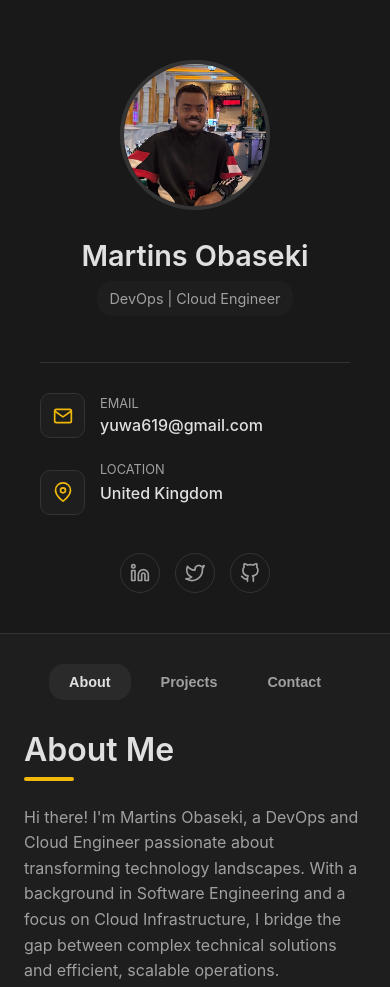
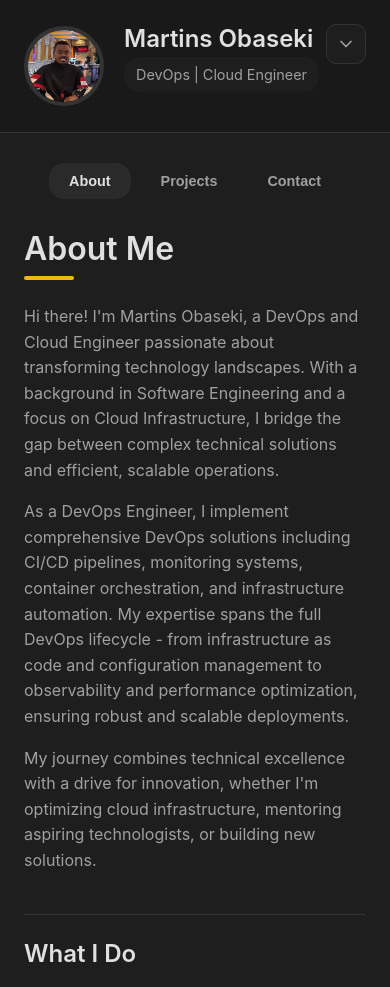
Before and after one commit to yuwa619/Cloud-resume-infra, a plain HTML site: page index.html in a window 390 px wide. Shown: the top 987 px of the page. Drawn offline with Linux system fonts and the light colour scheme.

Commit message:
added better mobile view

```diff
--- a/index.html
+++ b/index.html
@@ -12,10 +12,20 @@
 
         <aside class="sidebar">
             <div class="sidebar-content">
+
+                <div class="sidebar-header">
                     <img src="resources/martins_obaseki.jpeg" alt="Martins Obaseki" class="profile-pic">
+                    <div class="sidebar-header-text">
                         <h1>Martins Obaseki</h1>
                         <p class="title">DevOps | Cloud Engineer</p>
+                    </div>
+                </div>
 
+                <button class="dropdown-toggle" id="dropdown-toggle" aria-expanded="false" aria-controls="collapsible-content">
+                    <svg xmlns="http://www.w3.org/2000/svg" width="20" height="20" viewBox="0 0 24 24" fill="none" stroke="currentColor" stroke-width="2" stroke-linecap="round" stroke-linejoin="round"><polyline points="6 9 12 15 18 9"></polyline></svg>
+                </button>
+
+                <div class="sidebar-collapsible-content" id="collapsible-content">
                     <div class="divider"></div>
 
                     <div class="contact-info">
@@ -50,6 +60,7 @@
                         <a href="#" aria-label="GitHub" class="social-icon">
                             <svg xmlns="http://www.w3.org/2000/svg" width="20" height="20" viewBox="0 0 24 24" fill="none" stroke="currentColor" stroke-width="2" stroke-linecap="round" stroke-linejoin="round"><path d="M9 19c-5 1.5-5-2.5-7-3m14 6v-3.87a3.37 3.37 0 0 0-.94-2.61c3.14-.35 6.44-1.54 6.44-7A5.44 5.44 0 0 0 20 4.77 5.07 5.07 0 0 0 19.91 1S18.73.65 16 2.48a13.38 13.38 0 0 0-7 0C6.27.65 5.09 1 5.09 1A5.07 5.07 0 0 0 5 4.77a5.44 5.44 0 0 0-1.5 3.78c0 5.42 3.3 6.61 6.44 7A3.37 3.37 0 0 0 9 18.13V22"></path></svg>
                         </a>
+                    </div>
                 </div>
             </div>
         </aside>
--- a/js/script.js
+++ b/js/script.js
@@ -1,4 +1,5 @@
 document.addEventListener('DOMContentLoaded', () => {
+    // --- Tabbed Navigation ---
     const tabs = document.querySelectorAll('.tab-link');
     const contents = document.querySelectorAll('.tab-content');
 
@@ -17,4 +18,22 @@ document.addEventListener('DOMContentLoaded', () => {
             targetContent.classList.add('active');
         });
     });
+
+    // --- Mobile Sidebar Toggle ---
+    const toggleButton = document.getElementById('dropdown-toggle');
+    const collapsibleContent = document.getElementById('collapsible-content');
+
+    if (toggleButton && collapsibleContent) {
+        toggleButton.addEventListener('click', () => {
+            // Toggle the 'open' class on the content
+            collapsibleContent.classList.toggle('open');
+
+            // Toggle the 'open' class on the button (for icon rotation)
+            toggleButton.classList.toggle('open');
+
+            // Update ARIA attribute for accessibility
+            const isExpanded = collapsibleContent.classList.contains('open');
+            toggleButton.setAttribute('aria-expanded', isExpanded);
+        });
+    }
 });
--- a/styles/style.css
+++ b/styles/style.css
@@ -71,10 +71,15 @@ h1, h2, h3, h4 {
     border-right: 1px solid var(--border-color);
     display: flex;
     flex-direction: column;
+    position: relative;
 }
 
 .sidebar-content {
     margin-top: 20px;
+}
+
+.sidebar-header {
+    /* Container for pic, name, title */
 }
 
 .profile-pic {
@@ -86,18 +91,28 @@ h1, h2, h3, h4 {
     margin-bottom: 24px;
 }
 
-.sidebar h1 {
+.sidebar-header-text h1 {
     font-size: 1.8rem;
     margin-bottom: 8px;
 }
 
-.sidebar .title {
+.sidebar-header-text .title {
     font-size: 0.9rem;
     color: var(--text-secondary);
     background-color: var(--bg-main);
     padding: 6px 12px;
     border-radius: 15px;
     display: inline-block;
+}
+
+/* Toggle Button (hidden on desktop) */
+.dropdown-toggle {
+    display: none;
+}
+
+/* Collapsible content is normal on desktop */
+.sidebar-collapsible-content {
+    display: block;
 }
 
 .divider {
@@ -334,6 +349,70 @@ h1, h2, h3, h4 {
     .sidebar {
         border-right: none;
         border-bottom: 1px solid var(--border-color);
+        padding: 24px;
+    }
+
+    .sidebar-content {
+        margin-top: 0;
+    }
+
+    .sidebar-header {
+        display: flex;
+        align-items: center;
+        text-align: left;
+        gap: 20px;
+    }
+
+    .profile-pic {
+        width: 80px;
+        height: 80px;
+        margin-bottom: 0;
+        flex-shrink: 0;
+    }
+
+    .sidebar-header-text h1 {
+        font-size: 1.5rem;
+        margin-bottom: 4px;
+    }
+
+    .sidebar-header-text .title {
+        font-size: 0.9rem;
+    }
+
+    /* Style and show the toggle button */
+    .dropdown-toggle {
+        display: grid;
+        place-items: center;
+        position: absolute;
+        top: 24px;
+        right: 24px;
+        width: 40px;
+        height: 40px;
+        background-color: var(--bg-main);
+        border: 1px solid var(--border-color);
+        border-radius: 10px;
+        color: var(--text-secondary);
+        cursor: pointer;
+        transition: all 0.3s ease;
+    }
+
+    .dropdown-toggle svg {
+        transition: transform 0.3s ease;
+    }
+
+    .dropdown-toggle.open svg {
+        transform: rotate(180deg);
+    }
+
+    /* Collapsible content hidden by default on mobile */
+    .sidebar-collapsible-content {
+        display: none;
+        margin-top: 24px;
+    }
+
+    .sidebar-collapsible-content.open {
+        display: block;
+        animation: fadeIn 0.5s;
     }
 
     .main-content {
@@ -342,7 +421,7 @@ h1, h2, h3, h4 {
     }
 
     .tabs {
-        position: static; /* Make nav static */
+        position: static;
         flex-wrap: wrap;
         justify-content: center;
         background: none;
```
Lines whose indentation alone changed are shown as unchanged.
